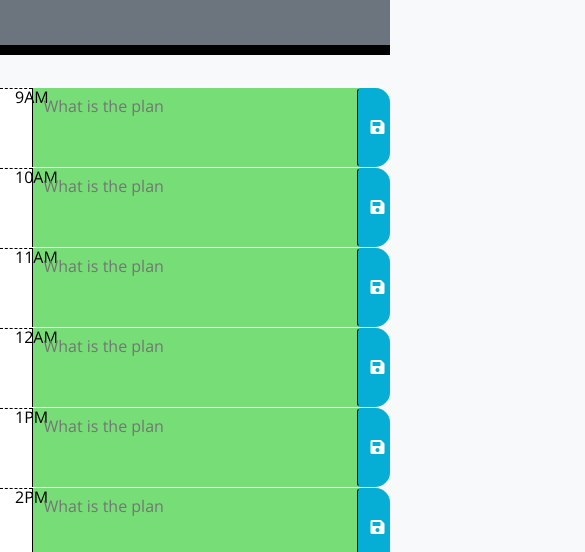
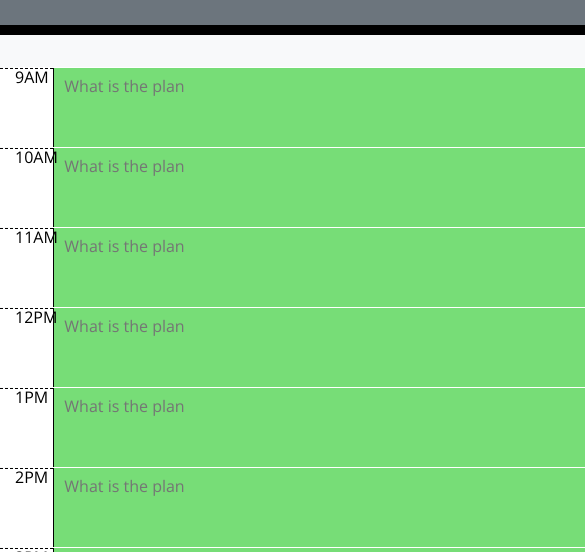
Before and after one commit to drock4440/Work-Day-Planner, a plain HTML site: page index.html in a window 390 px wide. Shown: the part 292-844 px from the top of the page, 585 px wide, since content can reach past the window. Drawn offline with nearby package versions, Linux system fonts and the light colour scheme.

Commit message:
adding readme and finishing touches

```diff
--- a/index.html
+++ b/index.html
@@ -30,10 +30,12 @@
     </header>
 <div class="container">
       <!-- Timeblocks go here -->
+<!-- Each time block is essentially the same. The col-1 states that it will take up one of the twelve available spaces, and the col-10 will take up the reamaining 10 -->
     <div class="row time-block" id="9">
     <div class="col-1 hour">9AM</div>
     <textarea class= "col-10 description" placeholder="What is the plan"></textarea>
     <button  class="btn saveBtn col-1 "><i class="fas fa-save"></i></button>
+<!-- The <i> tag is a link to allow icons to be used  -->
 </div>
     <div class="row time-block" id="10">
     <div class="col-1 hour">10AM</div>
@@ -46,7 +48,7 @@
     <button class="btn saveBtn col-1 "><i class="fas fa-save"></i></button>
 </div>
     <div class="row time-block" id="12">
-    <div class="col-1 hour">12AM</div>
+    <div class="col-1 hour">12PM</div>
     <textarea class= "col-10 description" placeholder="What is the plan"></textarea>
     <button class="btn saveBtn col-1 "><i class="fas fa-save"></i></button>
 </div>
--- a/style.css
+++ b/style.css
@@ -69,3 +69,13 @@ body {
     font-size: 20px;
     transition: all 0.3s ease-in-out;
   }
+
+
+  @media screen and (max-width: 640px) {
+
+    body {
+        min-width: 640px;
+    }
+
+
+    }
```
Also changed, not shown: script.js (+7 -7 lines), Local-Storage.png (added), inputs.png (added), moment.png (added), what-was-given.png (added), 1 other file.
